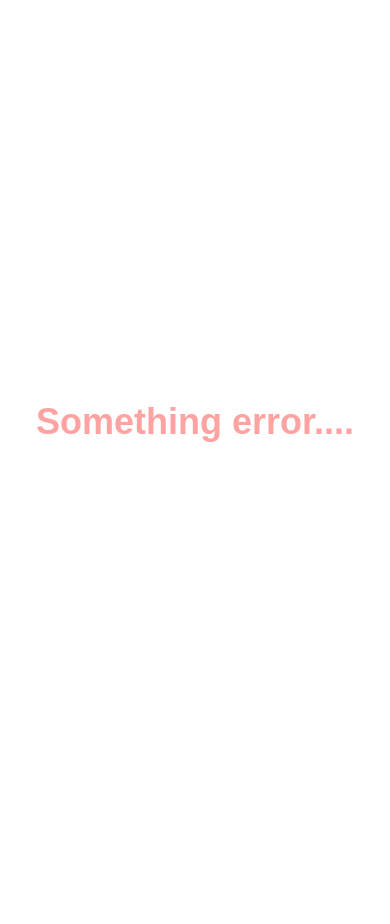
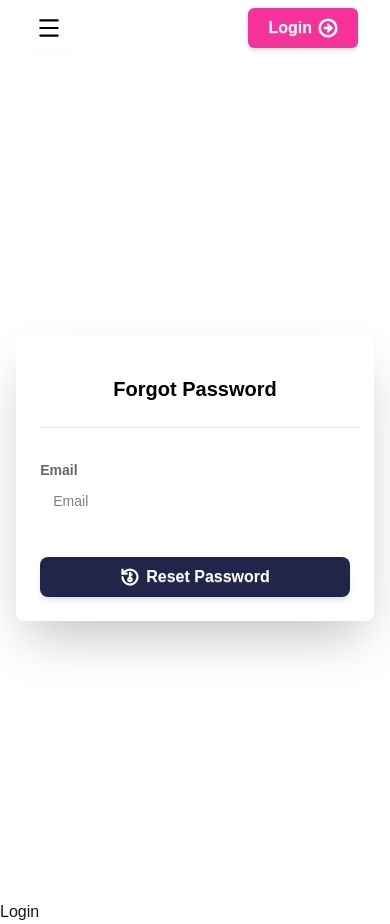
Before and after one commit to tanvirshekh-dev/pet-house, a React (Vite) app: page /auth/forgot-password in a window 390 px wide. Before the commit the page ends 844 px from the top, so only its background shows below. Built offline with nearby package versions, Linux system fonts and the light colour scheme; no server answers.

Commit message:
make forgot password functionality to login page

```diff
--- /dev/null
+++ b/src/Pages/ForgotPassword.jsx
@@ -0,0 +1,67 @@
+import { RotateCcwKey } from "lucide-react";
+import React, { use, useState } from "react";
+import { AuthContext } from "../Provider/AuthProvider";
+import { useLocation } from "react-router";
+
+const ForgotPassword = () => {
+  const { resetPassword } = use(AuthContext);
+  const location = useLocation();
+  const emailFormLogin = location.state?.email;
+  const [email, setEmail] = useState(emailFormLogin);
+
+  const handleResetPassword = () => {
+    resetPassword(email)
+      .then(() => {
+        window.location.href = "https://mail.google.com";
+      })
+      .catch((error) => {
+        console.log(error);
+      });
+  };
+
+  return (
+    <div>
+      <div className="flex justify-center items-center min-h-screen text-black">
+        <div className="card max-w-lg shrink-0 shadow-2xl w-11/12 mx-auto">
+          <div className="card-body ">
+            <h2 className="text-center font-semibold text-xl py-4">
+              Forgot Password
+            </h2>
+            <div className="w-xs mx-auto">
+              <hr className="text-gray-200 py-3" />
+            </div>
+            <div>
+              {/* email */}
+              <label className="label font-semibold">Email</label>
+              <input
+                name="email"
+                type="email"
+                value={email}
+                className="input w-full border-base-100 border-1 mb-8 bg-white"
+                placeholder="Email"
+                onChange={(event) => setEmail(event.target.value)}
+                required
+              />
+
+                <button
+                  onClick={handleResetPassword}
+                  type="submit"
+                  className="btn btn-secondary w-full"
+                >
+                  <RotateCcwKey
+                    size={20}
+                    strokeWidth={2.25}
+                    absoluteStrokeWidth
+                  />{" "}
+                  Reset Password
+                </button>
+            </div>
+          </div>
+        </div>
+      </div>{" "}
+      Login
+    </div>
+  );
+};
+
+export default ForgotPassword;
--- a/src/Pages/Login.jsx
+++ b/src/Pages/Login.jsx
@@ -9,10 +9,10 @@ import toast from "react-hot-toast";
 const Login = () => {
   const [error, setError] = useState("");
   const [showPassword, setShowPassword] = useState(false);
+  const [email, setEmail] = useState("")
   const { signIn, signInWithGoogle } = use(AuthContext);
   const location = useLocation();
   const navigate = useNavigate();
-  // console.log(location, navigate)
 
   // login
   const handleLogin = (event) => {
@@ -53,6 +53,11 @@ const Login = () => {
     setShowPassword(!showPassword);
   };
 
+  // reset password
+  const handleResetPassword = () => {
+    navigate("/auth/forgot-password", { state: { email } })
+  }
+
   return (
     <div>
       <div className="flex justify-center items-center min-h-screen text-black">
@@ -71,8 +76,10 @@ const Login = () => {
                 <input
                   name="email"
                   type="email"
+                  value={email}
                   className="input w-full border-base-100 border-1 bg-white mb-1"
                   placeholder="Email"
+                  onChange={(event)=> setEmail(event.target.value)}
                   required
                 />
                 {/* password */}
@@ -105,13 +112,12 @@ const Login = () => {
 
                 {/* forgot password */}
                 <div>
-                  <a
-                    // href="/forgot-password"
+                  <button onClick={handleResetPassword}
                     size="sm"
                     className="link link-hover"
                   >
                     Forgot password?
-                  </a>
+                  </button>
                 </div>
 
                 <button type="submit" className="btn btn-secondary mt-2">
--- a/src/Pages/Profile.jsx
+++ b/src/Pages/Profile.jsx
@@ -46,7 +46,11 @@ const Profile = () => {
 
   return (
     <div className="bg-[#f4f2ef]">
-      <div className="p-2 md:p-6 space-y-8 min-h-screen w-full">
+      <div
+        className="p-2 md:p-6 space-y-8 min-h-screen w-full"
+        data-aos="fade-up"
+        data-aos-anchor-placement="top-center"
+      >
         {/* Main Card */}
         <div className="bg-white w-full rounded-xl shadow-md border border-gray-100 overflow-hidden">
           {/* Header Section */}
@@ -143,8 +147,6 @@ const Profile = () => {
           </div>
         </div>
 
-
-
         <div className="flex flex-col gap-6 w-full">
           {isUpdateProfileModalOpen && (
             <div className="fixed inset-0 bg-black/40 flex items-center justify-center z-10">
--- a/src/Provider/AuthProvider.jsx
+++ b/src/Provider/AuthProvider.jsx
@@ -5,6 +5,7 @@ import {
   getAuth,
   GoogleAuthProvider,
   onAuthStateChanged,
+  sendPasswordResetEmail,
   signInWithEmailAndPassword,
   signInWithPopup,
   signOut,
@@ -41,6 +42,10 @@ const AuthProvider = ({ children }) => {
     return signOut(auth);
   };
 
+  const resetPassword = (email) => {
+    return sendPasswordResetEmail(auth, email)
+  }
+
   useEffect(() => {
     const unsubscribe = onAuthStateChanged(auth, (currentUser) => {
       setUser(currentUser);
@@ -61,6 +66,7 @@ const AuthProvider = ({ children }) => {
     updateUser,
     logOut,
     signInWithGoogle,
+    resetPassword,
   };
   return (
     <AuthContext.Provider value={authData}>{children}</AuthContext.Provider>
--- a/src/Routes/Router.jsx
+++ b/src/Routes/Router.jsx
@@ -9,6 +9,7 @@ import ServiceDetails from "../Pages/ServiceDetails";
 import ServicesPage from "../Pages/ServicesPage";
 import Profile from "../Pages/Profile";
 import Loading from "../components/Loading";
+import ForgotPassword from "../Pages/ForgotPassword";
 
 const router = createBrowserRouter([
   {
@@ -22,12 +23,10 @@ const router = createBrowserRouter([
       {
         path: "/services",
         Component: ServicesPage,
-        hydrateFallbackElement: <Loading></Loading>,
       },
       {
         path: "/profile",
         Component: Profile,
-        hydrateFallbackElement: <Loading></Loading>,
       },
     ],
   },
@@ -43,6 +42,10 @@ const router = createBrowserRouter([
         path: "/auth/register",
         Component: Register,
       },
+      {
+        path: "/auth/forgot-password",
+        Component: ForgotPassword,
+      },
     ],
   },
   {
@@ -53,6 +56,7 @@ const router = createBrowserRouter([
       </PrivetRoute>
     ),
     loader: () => fetch("/petcare.json"),
+    hydrateFallbackElement: <Loading></Loading>,
   },
   {
     path: "/*",
```
